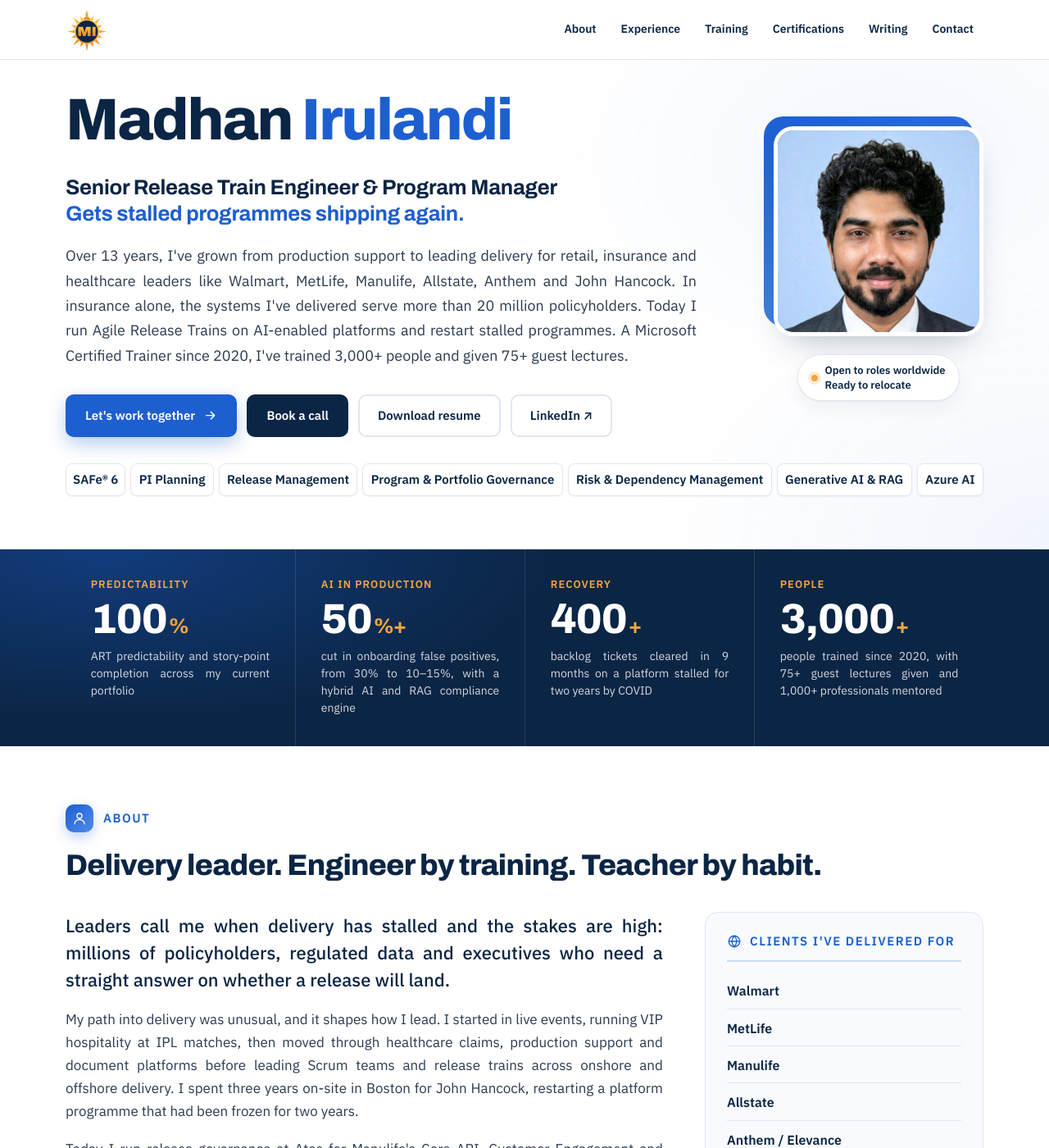
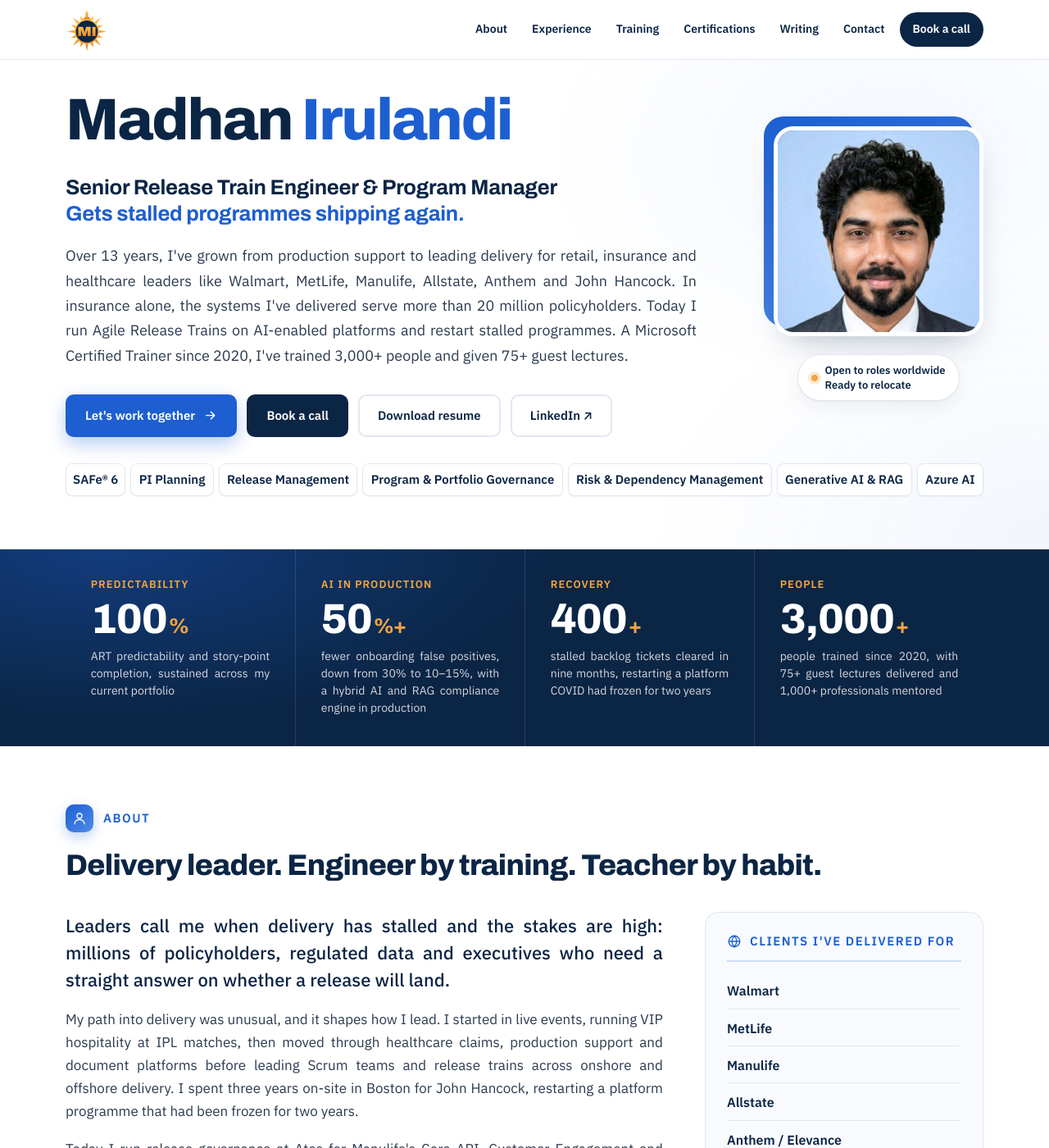
Before and after one commit to Madhan-I/Madhan-I.github.io, a Jekyll site: the page built from index.html, in a window 1280 px wide and 1400 px high. Shown: the whole window at 82% size. Built offline with Jekyll 4.4.1, drawn with Linux system fonts in a browser that asks for light colours; some of the changed text lies outside the part shown.

Commit message:
Preview: Book a call in menu, fixed Writing heading, number-box wording that justifies cleanly with left fallback.
Co-Authored-By: Claude Opus 5.5 <noreply@anthropic.com>
Claude-Session: https://claude.ai/code/session_01MFRrTt7LBDdX57m85KHNGp

```diff
--- a/_data/profile.yml
+++ b/_data/profile.yml
@@ -53,19 +53,19 @@ metrics:
   - tag: Predictability
     number: "100"
     suffix: "%"
-    text: ART predictability and story-point completion across my current portfolio
+    text: ART predictability and story-point completion, sustained across my current portfolio
   - tag: AI in production
     number: "50"
     suffix: "%+"
-    text: cut in onboarding false positives, from 30% to 10–15%, with a hybrid AI and RAG compliance engine
+    text: fewer onboarding false positives, down from 30% to 10–15%, with a hybrid AI and RAG compliance engine in production
   - tag: Recovery
     number: "400"
     suffix: "+"
-    text: backlog tickets cleared in 9 months on a platform stalled for two years by COVID
+    text: stalled backlog tickets cleared in nine months, restarting a platform COVID had frozen for two years
   - tag: People
     number: "3,000"
     suffix: "+"
-    text: people trained since 2020, with 75+ guest lectures given and 1,000+ professionals mentored
+    text: people trained since 2020, with 75+ guest lectures delivered and 1,000+ professionals mentored
 
 # Use | to start a new line in the heading.
 about_title: "Delivery leader. Engineer by training. Teacher by habit."
--- a/_includes/nav.html
+++ b/_includes/nav.html
@@ -11,6 +11,7 @@
       {% unless th.show.certifications == false %}<li><a href="{{ '/#certifications' | relative_url }}">Certifications</a></li>{% endunless %}
       {% unless th.show.writing == false %}<li><a href="{{ '/blog/' | relative_url }}">Writing</a></li>{% endunless %}
       {% unless th.show.contact == false %}<li><a href="{{ '/#contact' | relative_url }}">Contact</a></li>{% endunless %}
+      {% if p.calendly != "" %}<li class="nav-cta"><a href="{{ p.calendly }}" target="_blank" rel="noopener" data-goatcounter-click="nav-book-call">Book a call</a></li>{% endif %}
     </ul>
   </div>
   <div class="scroll-progress" aria-hidden="true"></div>
--- a/assets/css/style.css
+++ b/assets/css/style.css
@@ -884,3 +884,11 @@ footer .f-tag { margin: 14px 0 0; }
 .cert-toggle { font: 700 15px/1 var(--body); color: #FFFFFF; background: var(--brand); border: 0; border-radius: 999px; padding: 13px 22px; cursor: pointer; box-shadow: 0 8px 22px color-mix(in srgb, var(--brand) 25%, transparent); }
 .cert-toggle:hover { background: #2A6BE0; }
 @media (min-width: 1280px) { .chip-row { gap: 6px; width: 100%; } .chip-row .chip, .chip-row .chip:first-child { font-size: 15px; letter-spacing: 0; padding: 10px 8px; } }
+
+/* Book a call in the top menu */
+nav .nav-cta a { background: var(--navy); color: #FFFFFF !important; padding: 9px 16px; border-radius: 999px; font-weight: 700; }
+nav .nav-cta a:hover { background: var(--brand); }
+nav .nav-cta a::after { display: none !important; }
+@media (max-width: 900px) { nav .nav-cta a { display: inline-block; margin-top: 6px; } }
+.metric .ragged { text-align: left !important; }
+@media (min-width: 901px) { nav #site-menu { align-items: center; } }
--- a/assets/js/main.js
+++ b/assets/js/main.js
@@ -222,3 +222,16 @@ document.querySelectorAll('.copy-btn').forEach(function (b) {
     if (!show) document.getElementById('certifications').scrollIntoView({ behavior: 'smooth', block: 'start' });
   });
 })();
+
+/* Number boxes stay justified; a box falls back to left-aligned only if justifying would open wide gaps at this screen width */
+(function () {
+  var els = document.querySelectorAll('.metric p, .metric .t'); if (!els.length) return;
+  function maxGap(el) {
+    var tn = el.firstChild; if (!tn || tn.nodeType !== 3) return 0;
+    var s = tn.textContent, re = /\S+/g, m, prev = null, mx = 0;
+    while ((m = re.exec(s))) { var r = document.createRange(); r.setStart(tn, m.index); r.setEnd(tn, m.index + m[0].length); var b = r.getClientRects()[0]; if (prev && b && Math.abs(b.top - prev.top) < 3) mx = Math.max(mx, b.left - prev.right); prev = b; }
+    return mx;
+  }
+  function check() { els.forEach(function (el) { el.classList.remove('ragged'); if (maxGap(el) > 11) el.classList.add('ragged'); }); }
+  window.addEventListener('load', check); window.addEventListener('resize', function () { clearTimeout(check.t); check.t = setTimeout(check, 150); });
+})();
--- a/index.html
+++ b/index.html
@@ -187,7 +187,7 @@ layout: default
 <section id="writing" class="slide tone-white">
   <div class="wrap">
     {% assign latest = site.posts.first %}
-    <div class="sec-head reveal"><span class="label"><svg class="ic" aria-hidden="true"><use href="#i-pen"/></svg>Writing</span><h2>{% if latest.teaser %}{{ latest.teaser }}{% else %}{{ latest.title }}{% endif %}</h2></div>
+    <div class="sec-head reveal"><span class="label"><svg class="ic" aria-hidden="true"><use href="#i-pen"/></svg>Writing</span><h2>{{ p.writing_title | default: "Stories from 13 years of delivery" }}</h2></div>
     <div class="post-list reveal">
       {% for post in site.posts limit:3 %}
       <a class="post-card" href="{{ post.url | relative_url }}">
```
